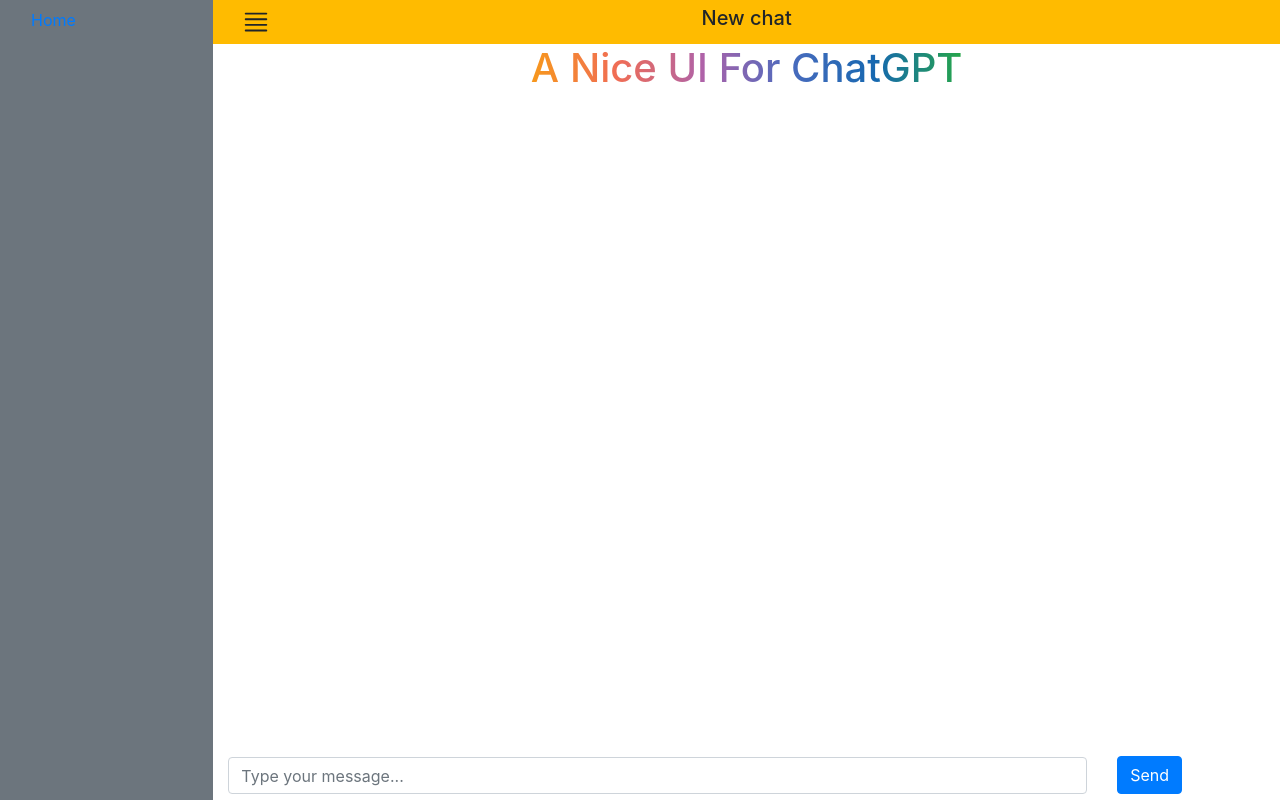
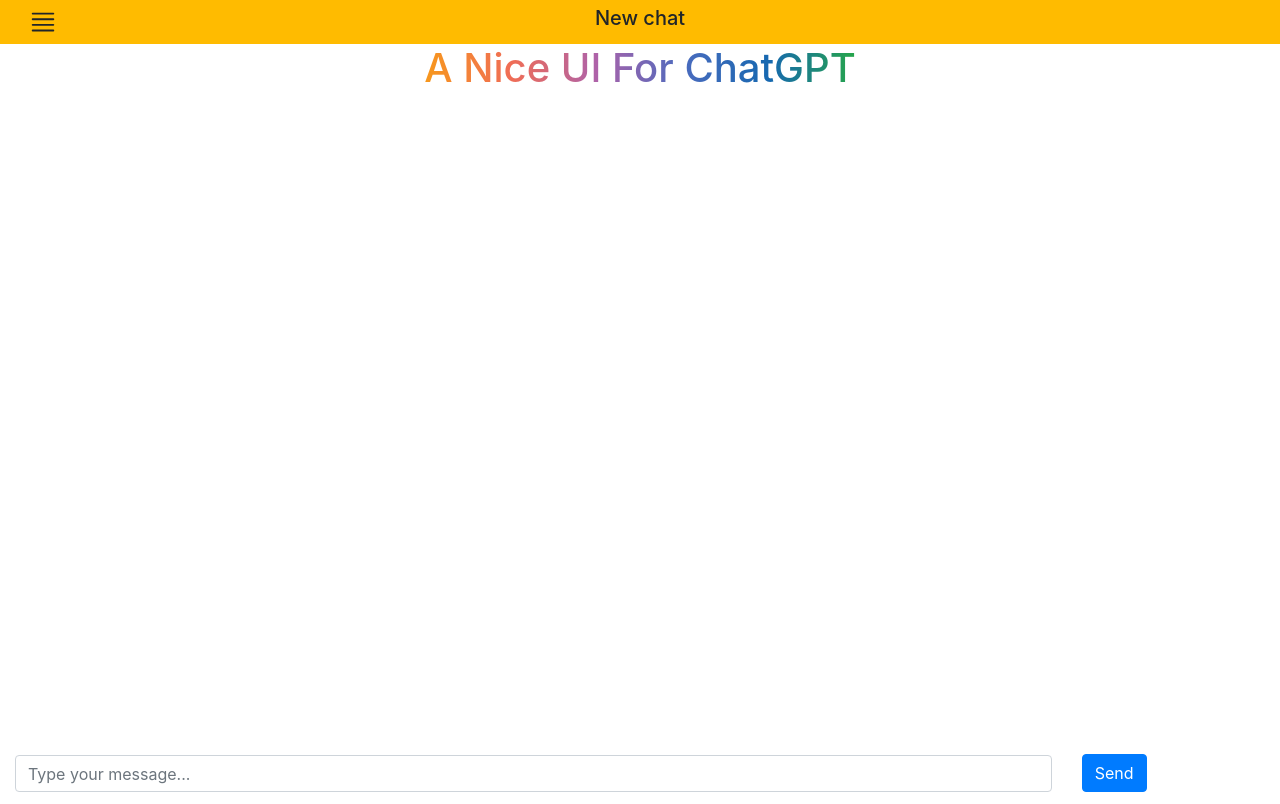
Before and after one commit to trandaolong-github/WikiGPT, a Django app: page /chat_gpt/ in a window 1280 px wide. Run offline with Django 4.2, Linux system fonts and the light colour scheme; some libraries are stand-ins or nearby versions.

Commit message:
remove sidebar

```diff
--- a/wikigpt/chatgpt/templates/base.html
+++ b/wikigpt/chatgpt/templates/base.html
@@ -14,19 +14,8 @@
     <div class="container-fluid h-100">
         <div class="row h-100">
 
-            <!--Sidebar-->
-            <div class="col-2 g-0 d-none d-md-block bg-secondary sidebar">
-                <div class="sidebar-sticky">
-                    <ul class="nav flex-column">
-                        <li class="nav-item">
-                            <a class="nav-link active" href="{% url 'home' %}">Home</a>
-                        </li>
-                    </ul>
-                </div>
-            </div>
-
             <!--Main Content-->
-            <div class="col-10 g-0 ml-sm-auto">
+            <div class="col g-0 ml-sm-auto">
                 <div class="row align-items-center" style="background-color: #ffbb00;">
                     <div class="col-1">
                         <button type="button" class="btn">
```
